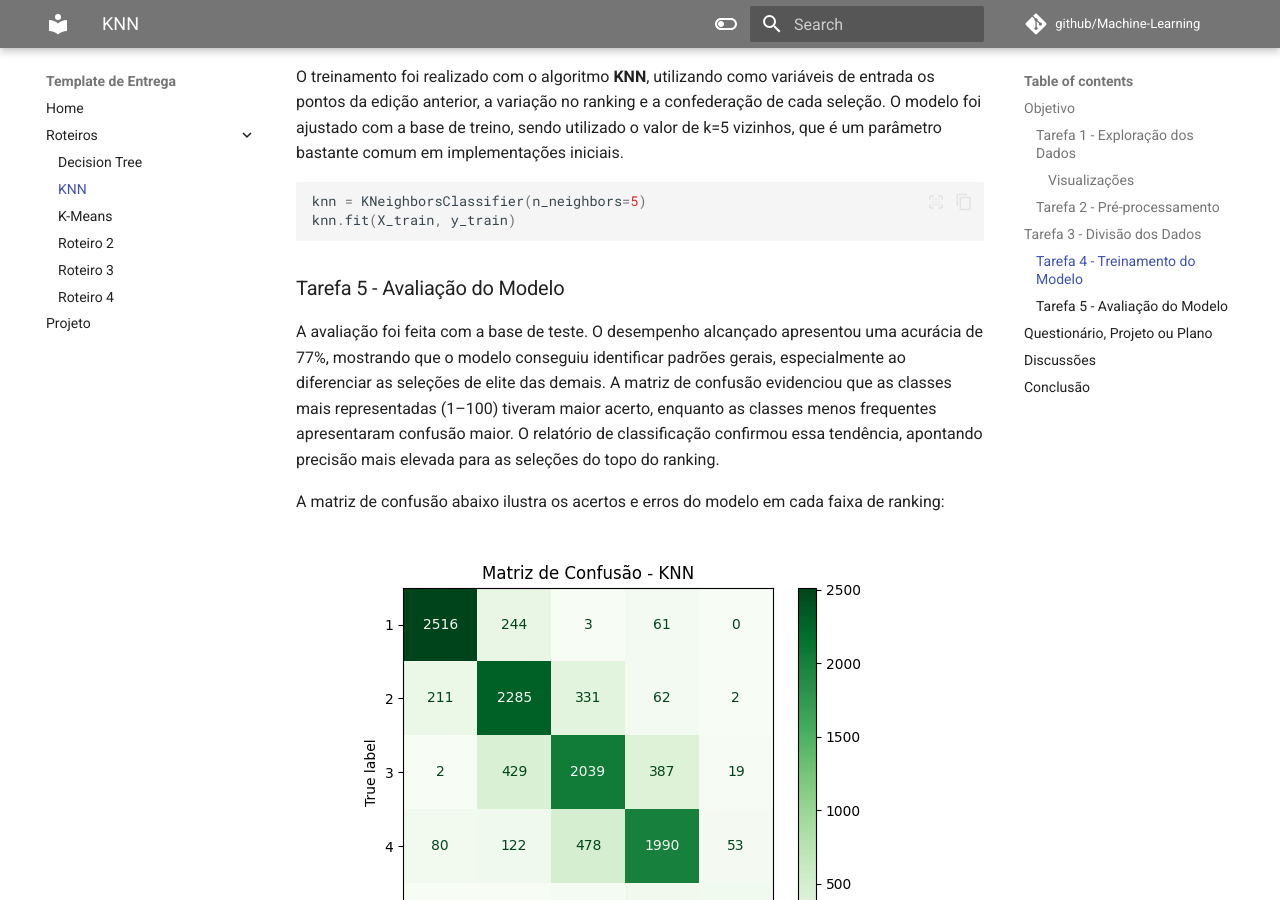
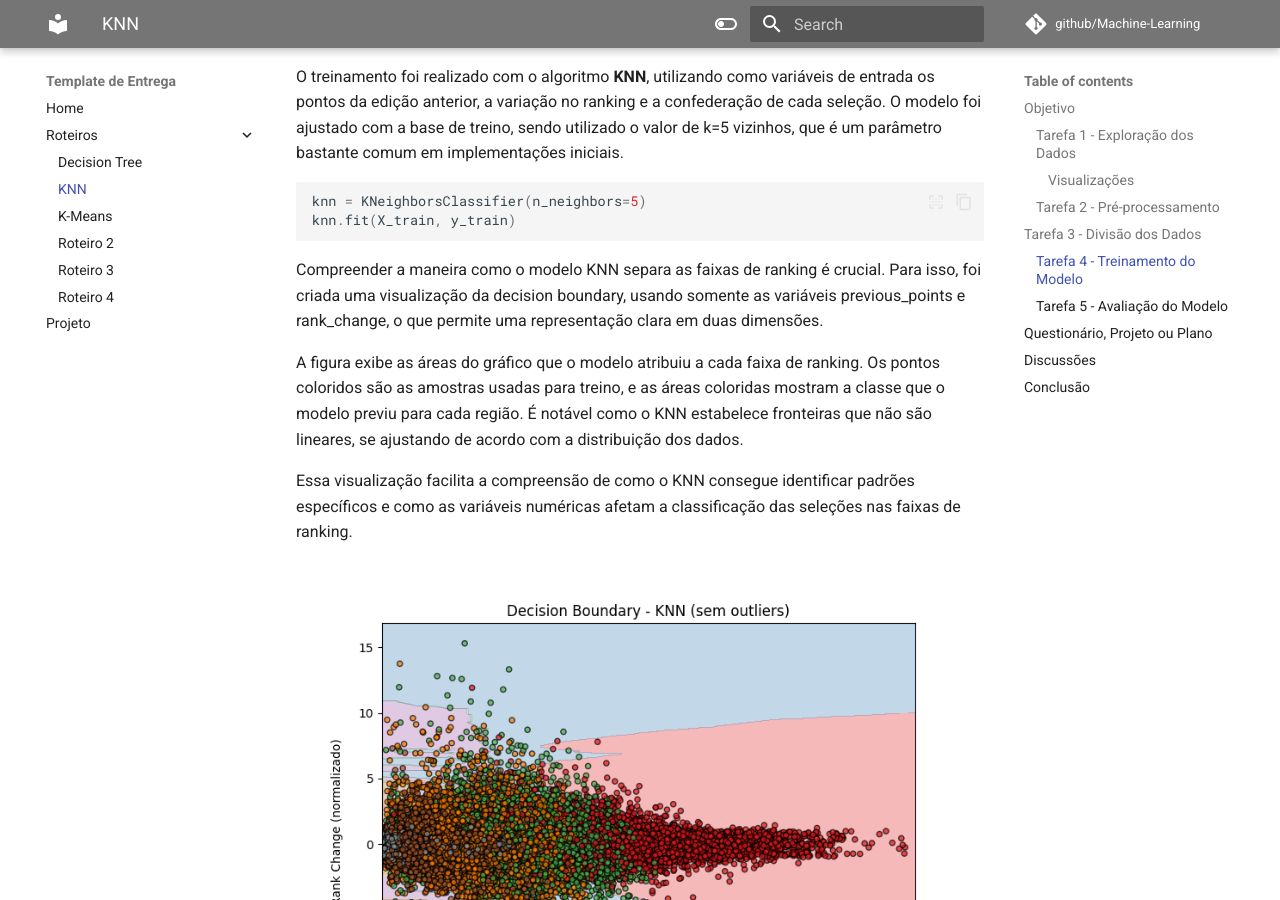
Before and after one commit to carrico05/Machine-Learning, an MkDocs documentation site: the page built from docs/knn/main.md, in a window 1280 px wide and 900 px high, scrolled down 2261 px. Built offline with MkDocs 1.6.1 and Material for MkDocs 9.7.7, drawn with Linux system fonts in a browser that asks for light colours; comment, search, counter and statistics services are not loaded.

Commit message:
Alterações

````diff
--- a/docs/knn/main.md
+++ b/docs/knn/main.md
@@ -85,6 +85,13 @@ O treinamento foi realizado com o algoritmo **KNN**, utilizando como variáveis
 knn = KNeighborsClassifier(n_neighbors=5)
 knn.fit(X_train, y_train)
 ```
+Compreender a maneira como o modelo KNN separa as faixas de ranking é crucial. Para isso, foi criada uma visualização da decision boundary, usando somente as variáveis previous_points e rank_change, o que permite uma representação clara em duas dimensões.
+
+A figura exibe as áreas do gráfico que o modelo atribuiu a cada faixa de ranking. Os pontos coloridos são as amostras usadas para treino, e as áreas coloridas mostram a classe que o modelo previu para cada região. É notável como o KNN estabelece fronteiras que não são lineares, se ajustando de acordo com a distribuição dos dados.
+
+Essa visualização facilita a compreensão de como o KNN consegue identificar padrões específicos e como as variáveis numéricas afetam a classificação das seleções nas faixas de ranking.
+
+![Decision Boundary](knn_decision_boundary.png)
 
 ### Tarefa 5 - Avaliação do Modelo
 
````
